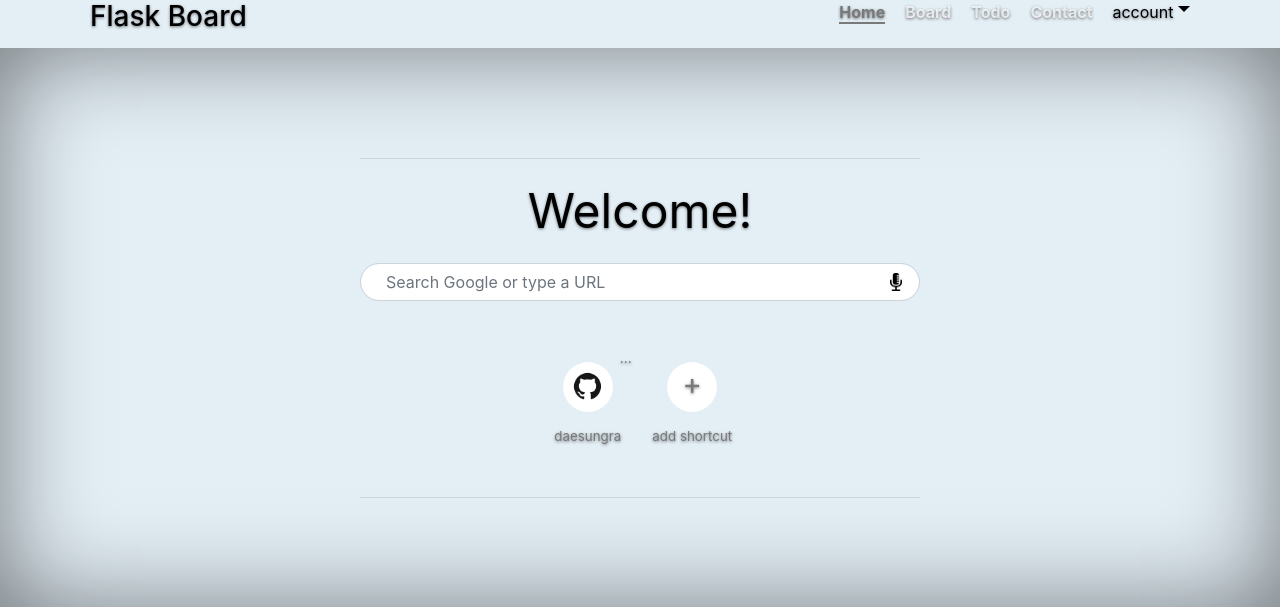
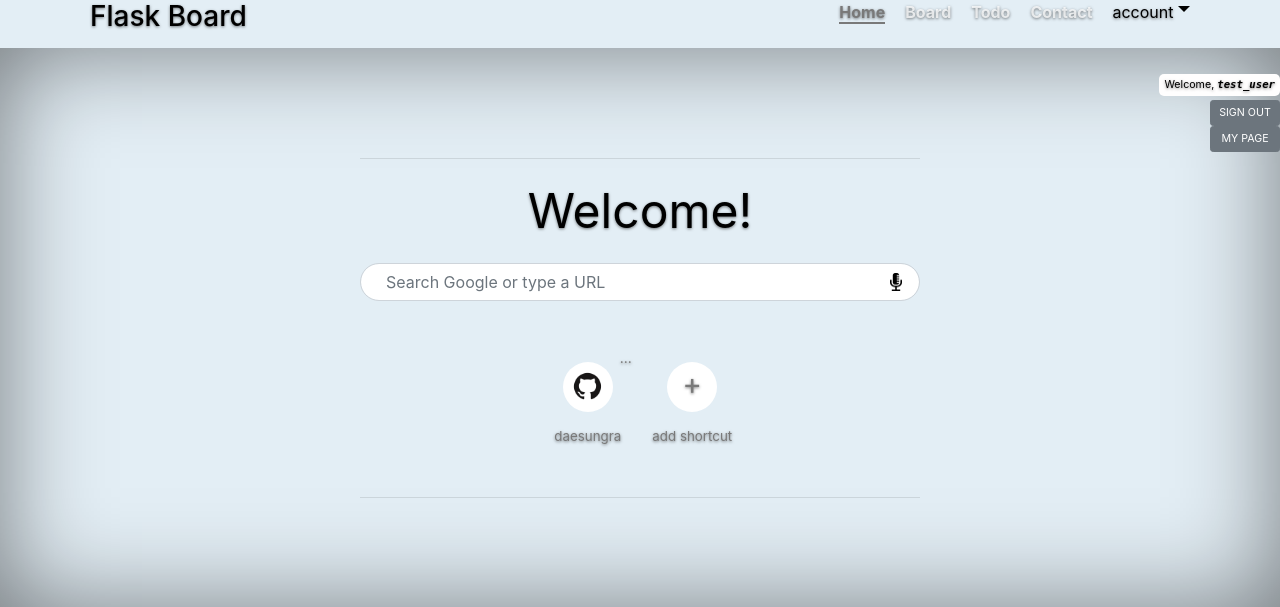
Before and after one commit to daesungRa/flask-board, a Flask app: page / in a window 1280 px wide. Shown: the part 30-637 px from the top of the page. Run offline with Flask 2, Linux system fonts and the light colour scheme; some libraries are stand-ins or nearby versions; some web fonts are replaced.

Commit message:
add pagination logic / macro + modal

```diff
--- a/src/app.py
+++ b/src/app.py
@@ -1,10 +1,11 @@
-from flask import Flask, request, Response, make_response, render_template, jsonify
+from flask import Flask, request, Response, make_response, session, render_template, jsonify
 from flask_cors import CORS
 from json import dumps, loads
 from src.models import service
 from datetime import datetime
 
 app = Flask(__name__)
+app.secret_key = 'FLASK SECRET KEY'
 CORS(app)
 
 fields = {
@@ -20,6 +21,8 @@ service = service.Service()
 
 @app.route("/", methods=['GET'])
 def home():
+    if 'username' not in session:
+        session['username'] = 'test_user'
     return render_template('index.html'), 200
 
 @app.route("/contact/", methods=['GET'])
@@ -27,9 +30,9 @@ def contact():
     return render_template('contact.html'), 200
 
 # board and todo routes
-@app.route('/todos/', methods=['GET'])
-@app.route('/boards/', methods=['GET'])
-def boards():
+@app.route('/todos/<int:nowpage>', methods=['GET'])
+@app.route('/boards/<int:nowpage>', methods=['GET'])
+def boards(nowpage=1):
     col_name = 'boards'
     subject = 'Board List'
 
@@ -37,8 +40,8 @@ def boards():
         col_name = 'todos'
         subject = 'Todo List'
 
-    result = service.find({}, col_name) # type of list
-    return render_template('board/board.html', result_list=result, subject=subject), 200
+    result = service.find({}, nowpage, col_name) # type of list
+    return render_template('board/board.html', result_list=result['list'], pagination=result['pagination'], subject=subject), 200
 
 @app.route('/todo/view/<string:id>', methods=['GET'])
 @app.route('/board/view/<string:id>', methods=['GET'])
--- a/src/static/css/base.css
+++ b/src/static/css/base.css
@@ -1,6 +1,40 @@
 /* font */
 @import url('https://fonts.googleapis.com/css?family=Nanum+Myeongjo&display=swap');
 @import url('https://fonts.googleapis.com/css?family=Nanum+Gothic+Coding|Nanum+Myeongjo&display=swap');
+
+/* custom modal style (based on bootstrap modal) */
+.modal {
+    top: 130px;
+}
+.modal .modal-body {
+    background-color: #fffdfd;
+}
+.modal .modal-body input {
+    margin: 5px 0 5px 0;
+}
+.side-component .welcome-message {
+    position: fixed;
+    font-size: 8pt;
+    top: 104px;
+    right: 0;
+    background-color: #fffefe;
+    border-radius: 5px;
+    padding: 3px 5px 3px 5px;
+}
+#btn_signin, #btn_signout {
+    position: fixed;
+    font-size: 8pt;
+    width: 70px;
+    top: 130px;
+    right: 0;
+}
+#btn_signup, #btn_mypage {
+    position: fixed;
+    font-size: 8pt;
+    width: 70px;
+    top: 156px;
+    right: 0;
+}
 
 /* triangle icon */
 .triangle {display:inline-block; width:0; height:0; border-style:solid; border-width:6px;}
--- a/src/static/css/board.css
+++ b/src/static/css/board.css
@@ -39,6 +39,17 @@
 .cover .table-board span {
     font-size: 10pt;
     border-left: 1px solid #787878;
+}
+/* pagination style */
+.pagination-part li {
+    margin-right: 5px;
+}
+.pagination-part .alter_page:hover {
+    color: #ababab;
+    cursor: pointer;
+}
+.pagination-part span {
+    display: none;
 }
 
 /*
--- /dev/null
+++ b/src/static/js/member.js
@@ -0,0 +1,3 @@
+function signin(form) {
+    alert('signin!');
+}
--- a/src/templates/base.html
+++ b/src/templates/base.html
@@ -1,5 +1,8 @@
 <!DOCTYPE HTML>
 <html lang="ko">
+    {% from "macros.html" import modal_link with context %}
+    {% import "member/signin.html" as signin %}
+    {% import "member/signup.html" as signup %}
     <head>
         <meta charset="UTF-8" />
         <meta http-equiv="X-UA-Compatible" content="IE=edge" />
@@ -25,6 +28,7 @@
         <link rel="stylesheet" href="{{ url_for('static', filename='css/board.css') }}" />
         <script src="{{ url_for('static', filename='js/base.js' ) }}"></script>
         <script src="{{ url_for('static', filename='js/board.js' ) }}"></script>
+        <script src="{{ url_for('static', filename='js/member.js' ) }}"></script>
 
     </head>
     <body>
@@ -33,8 +37,8 @@
             <nav>
                 <ul class="nav masthead-nav">
                     <li id="gotoHome"><a href="http://localhost:5000/">Home</a></li>
-                    <li id="gotoBoard"><a href="http://localhost:5000/boards/">Board</a></li>
-                    <li id="gotoTodo"><a href="http://localhost:5000/todos/">Todo</a></li>
+                    <li id="gotoBoard"><a href="http://localhost:5000/boards/1">Board</a></li>
+                    <li id="gotoTodo"><a href="http://localhost:5000/todos/1">Todo</a></li>
                     <li id="gotoContact"><a href="http://localhost:5000/contact/">Contact</a></li>
                     <li id="account-management">
                         <span>account</span>
@@ -58,8 +62,35 @@
         <div class="inner">
             <p>&copy; copyright <a href="#">everyone</a>, by <a href="https://github.com/daesungRa" target="_blank">@rds</a>.</p>
         </div>
+
+        <!-- Button trigger modal -->
+        <div class="side-component">
+            {% if session['username'] %}
+            <div class="welcome-message">
+                Welcome, <strong><i><TT>{{ session['username'] }}</TT></i></strong>
+            </div>
+            <button type="button" id="btn_signout" class="btn btn-sm btn-secondary" data-toggle="modal" data-target="#modal_signup">
+                SIGN OUT
+            </button>
+            <button type="button" id="btn_mypage" class="btn btn-sm btn-secondary" data-toggle="modal" data-target="#modal_signup">
+                MY PAGE
+            </button>
+            {% else %}
+            <button type="button" id="btn_signin" class="btn btn-sm btn-secondary" data-toggle="modal" data-target="#modal_signin">
+                SIGN IN
+            </button>
+            <button type="button" id="btn_signup" class="btn btn-sm btn-secondary" data-toggle="modal" data-target="#modal_signup">
+                SIGN UP
+            </button>
+            {% endif %}
+        </div>
+        <!-- imported modal macro -->
+        {{ modal_link('modal_signin', 'SIGN IN', signin) }}
+        {{ modal_link('modal_signup', 'SIGN UP', signup) }}
     </body>
 </html>
+
+
 
 <!--<div class="masthead clearfix">
     <div class="inner">
--- /dev/null
+++ b/src/templates/macros.html
@@ -0,0 +1,23 @@
+{% macro modal_link(target_id, title, content, btn_first=None, btn_second=None) %}
+<div class="modal" id="{{ target_id }}" tabindex="-1" role="dialog">
+  <div class="modal-dialog" role="document">
+    <div class="modal-content">
+      <div class="modal-header">
+        <h5 class="modal-title">{{ title }}</h5>
+        <button type="button" class="close" data-dismiss="modal" aria-label="Close">
+          <span aria-hidden="true">&times;</span>
+        </button>
+      </div>
+      <div class="modal-body">
+        {{ content }}
+      </div>
+      <div class="modal-footer">
+        {% if btn_first %}
+          <button type="button" class="btn btn-sm btn-primary">{{ btn_first }}</button>
+        {% endif %}
+        <button type="button" class="btn btn-sm btn-secondary" data-dismiss="modal">{% if btn_second %}{{ btn_second }}{% else %}Close{% endif %}</button>
+      </div>
+    </div>
+  </div>
+</div>
+{% endmacro %}
--- /dev/null
+++ b/src/templates/member/signin.html
@@ -0,0 +1,5 @@
+<form class="form-group signin-form">
+    <input type="text" name="username" class="form-control signin-username" placeholder="사용자 이름 입력" />
+    <input type="password" name="pwd" class="form-control signin-pwd" placeholder="사용자 비밀번호 입력" />
+    <input type="button" class="btn btn-md btn-info signin-submit" value="SIGN IN" onclick="signin(this)" />
+</form>
--- /dev/null
+++ b/src/templates/member/signup.html
@@ -0,0 +1,7 @@
+<form class="form-group signup-form">
+    <input type="text" name="username" class="form-control signup-username" placeholder="사용자 이름 입력" />
+    <input type="password" name="pwd" class="form-control signup-pwd" placeholder="사용자 비밀번호 입력" />
+    <input type="password" name="re_pwd" class="form-control signup-pwd" placeholder="사용자 비밀번호 재입력" />
+    <input type="text" name="nicknaem" class="form-control signup-nickname" placeholder="닉네임 입력" />
+    <input type="button" class="btn btn-md btn-info signup-submit" value="SIGN UP" />
+</form>
```
Also changed, not shown: src/factory/database.py (+7 -2 lines), src/factory/pagination.py (added, +40 -0 lines), src/models/service.py (+11 -2 lines), src/templates/board/board.html (+28 -2 lines), src/templates/member/delete_account.html (added).
